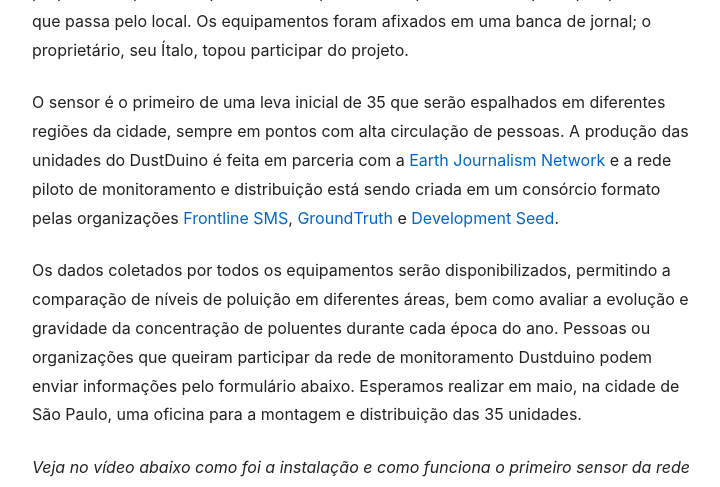
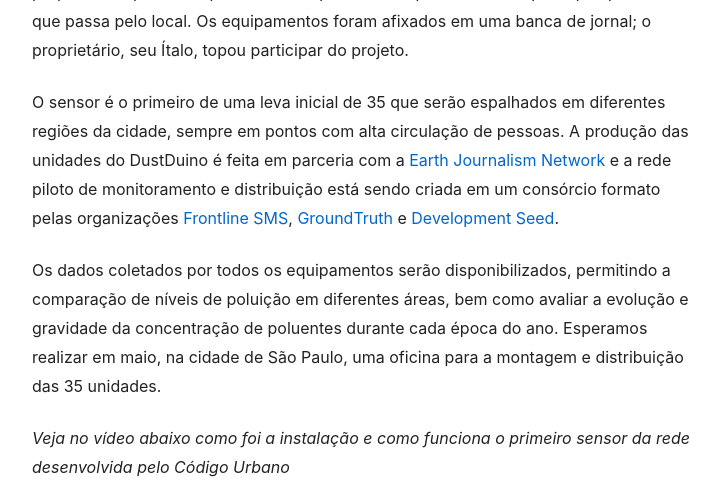
Before and after one commit to codigourbano/website, a Jekyll site: the page built from _posts/2015-03-26-primeiro-sensor-independente-para-monitorar-poluicao-e-instalado-em-sp.md, in a window 1280 px wide and 1400 px high, scrolled down 1947 px. Shown: the top 487 px of the window, without its empty margins (278-998 px from the left). Built offline with Jekyll 4.4.1, drawn with Linux system fonts in a browser that asks for light colours; some of the changed text lies outside the part shown.

Commit message:
chore(archive): replace deprecated CTA with historical note in dustduino post
Made-with: Cursor

```diff
--- a/_posts/2015-03-26-primeiro-sensor-independente-para-monitorar-poluicao-e-instalado-em-sp.md
+++ b/_posts/2015-03-26-primeiro-sensor-independente-para-monitorar-poluicao-e-instalado-em-sp.md
@@ -43,7 +43,7 @@ Além de reunir e divulgar os dados em formato amigável para quem tiver interes
 
 O sensor é o primeiro de uma leva inicial de 35 que serão espalhados em diferentes regiões da cidade, sempre em pontos com alta circulação de pessoas. A produção das unidades do DustDuino é feita em parceria com a [Earth Journalism Network](http://earthjournalism.net/about) e a rede piloto de monitoramento e distribuição está sendo criada em um consórcio formato pelas organizações [Frontline SMS](http://www.frontlinesms.com/), [GroundTruth](http://groundtruth.in/) e [Development Seed](https://developmentseed.org/).
 
-Os dados coletados por todos os equipamentos serão disponibilizados, permitindo a comparação de níveis de poluição em diferentes áreas, bem como avaliar a evolução e gravidade da concentração de poluentes durante cada época do ano. Pessoas ou organizações que queiram participar da rede de monitoramento Dustduino podem enviar informações pelo formulário abaixo. Esperamos realizar em maio, na cidade de São Paulo, uma oficina para a montagem e distribuição das 35 unidades.
+Os dados coletados por todos os equipamentos serão disponibilizados, permitindo a comparação de níveis de poluição em diferentes áreas, bem como avaliar a evolução e gravidade da concentração de poluentes durante cada época do ano. Esperamos realizar em maio, na cidade de São Paulo, uma oficina para a montagem e distribuição das 35 unidades.
 
 _Veja no vídeo abaixo como foi a instalação e como funciona o primeiro sensor da rede desenvolvida pelo Código Urbano_
 
@@ -53,4 +53,4 @@ Hoje o único sistema de monitoramento existente é o da Companhia Ambiental do
 
 A necessidade de revisão dos padrões adotados hoje no Brasil e as deficiências das redes de monitoramento já foram temas de diferentes estudos do [Instituto de Energia e Meio Ambiente](http://www.energiaeambiente.org.br/) (IEMA). Para o monitoramento adotado pelos sensores independentes que serão espalhados pela cidade, utilizaremos os padrões mais recentes estabelecidos pela OMS, que podem ser consultados [nesta publicação do IEMA](http://www.energiaeambiente.org.br/index.php/bibliotecas/exibir/44?arq=IEMA_REL_PADROES.pdf).
 
-<iframe src="https://docs.google.com/forms/d/1YIh4nYBoAIgtD2uYcOWcDSePq0llJQY1dbd0Bi1SYBE/viewform?embedded=true" width="700" height="1150" frameborder="0" marginwidth="0" marginheight="0">Iniciando...</iframe>
+_[Nota histórica: O formulário de participação da rede DustDuino já não está ativo. O projeto foi descontinuado em 2019.]_
```
